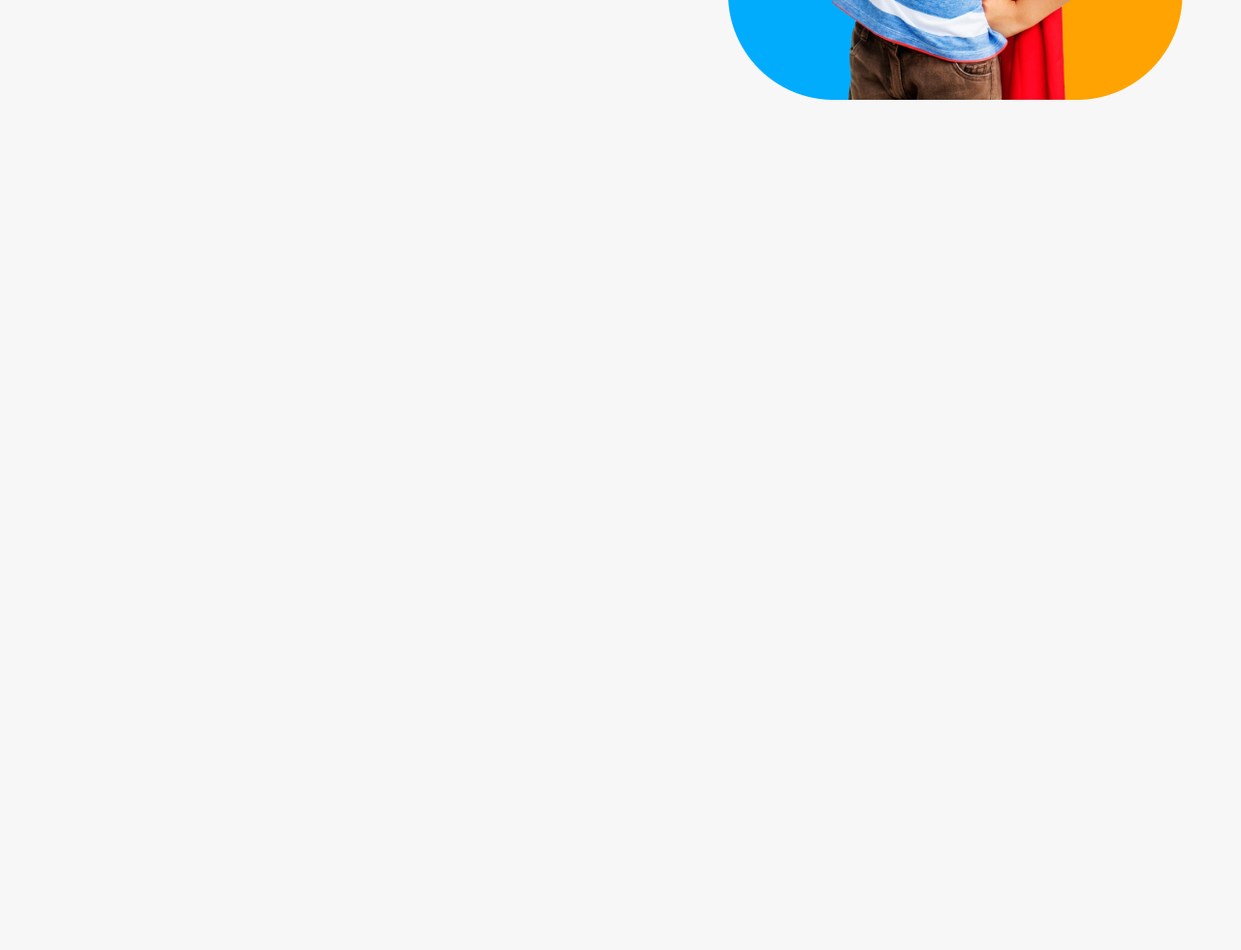
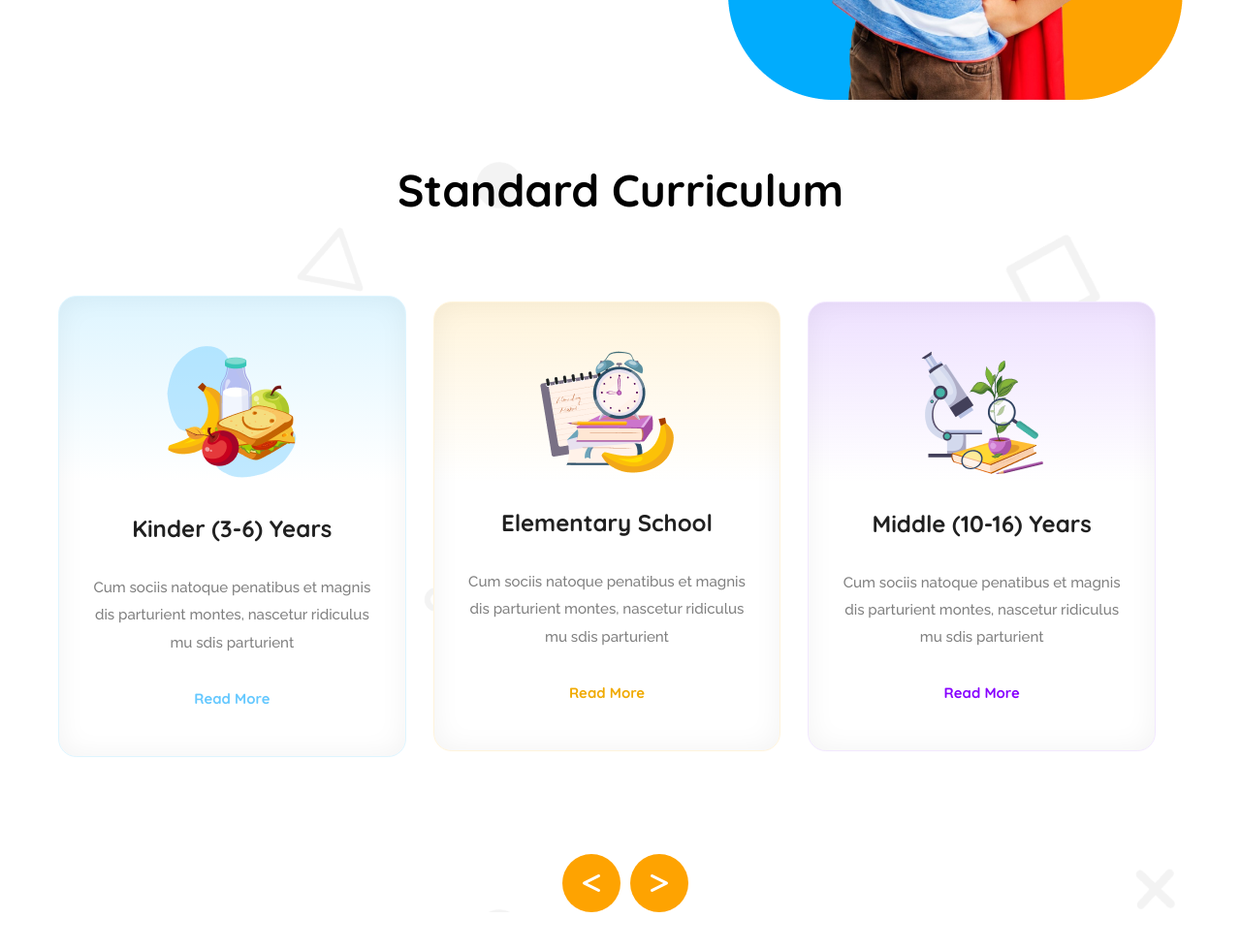
Before and after one commit to Tarek592/A2-Kids-School, a plain HTML site: page index.html in a window 1280 px wide. Shown: the part 574-1554 px from the top of the page at 97% size. Before the commit the page ends 800 px from the top, so only its background shows below. Drawn offline with Linux system fonts and the light colour scheme.

Commit message:
curriculum section complete and responsive

```diff
--- a/index.html
+++ b/index.html
@@ -59,13 +59,51 @@
         </div>
        </section>
        <!--hero-section close  -->
+    </header>
+    <main>
+        <!-- Standard Curriculum section start -->
+         <section class="curriculum">
+            <h1 class="curriculum-title">Standard Curriculum</h1>
+            <div class="curriculum-container">
+                <div class="curriculum-box-1">
+                    <img src="assets/kinder.png" alt="">
+                    <h2 class="curriculum-box-1-title">Kinder (3-6) Years</h2>
+                    <p class="curriculum-box-1-sub-title">Cum sociis natoque penatibus et magnis
+                        dis parturient montes, nascetur ridiculus
+                        mu sdis parturient</p>
+                    <a href="">Read More</a>
+                </div>
+                <div class="curriculum-box-2">
+                    <img src="assets/elementary.png" alt="">
+                    <h2 class="curriculum-box-1-title">Elementary School</h2>
+                    <p class="curriculum-box-1-sub-title">Cum sociis natoque penatibus et magnis
+                        dis parturient montes, nascetur ridiculus
+                        mu sdis parturient</p>
+                    <a href="">Read More</a>
+                </div>
+                <div class="curriculum-box-3">
+                    <img src="assets/middle.png" alt="">
+                    <h2 class="curriculum-box-1-title">Middle (10-16) Years</h2>
+                    <p class="curriculum-box-1-sub-title">Cum sociis natoque penatibus et magnis
+                        dis parturient montes, nascetur ridiculus
+                        mu sdis parturient</p>
+                    <a href="">Read More</a>
+                </div>
 
 
+            </div>
+            <div class="arrow-container">
+                <div class="arrow">
+                    <i id="less-then" class="fa-solid fa-less-than"></i>
+                   </div>
+                   <div class="arrow">
+                    <i id="fa-greater-than" class="fa-solid fa-greater-than"></i>
+                   </div>
+            </div>
 
+         </section>
+        <!-- Standard Curriculum section start -->
 
-
-    </header>
-    <main>
 
     </main>
     <footer>
--- a/style.css
+++ b/style.css
@@ -2,7 +2,7 @@
     margin: 0;
     padding: 0;
     font-family:Quicksand ;
-    background-color: #F7F7F7;
+    /* background-color: #F7F7F7; */
 }
 /* navber section start */
 .nav-container{
@@ -121,15 +121,131 @@
     margin-right: 50px;
 }
 /* hero section close */
+/* curriculum section start */
+.curriculum{
+    max-width: 1920px;
+    max-height: 879px;
+    margin: 0 auto;
+    align-items: center;
+    justify-content: center;
+    text-align: center;
+    background-image: url("assets/bg.png");
+}
+.curriculum-container{
+    display: flex;
+    align-items: center;
+    justify-content: center;
+   padding: 60px 0;
+    max-width: 1160px;
+    max-height: 481px;
+    margin: 0 auto;
+    margin-bottom: 40px;
 
+}
+.curriculum-box-1{
+    max-width: 367.8px;
+    max-height: 409.78px;
+    border: 0.94px solid rgb(222, 245, 255);
+    border-radius: 18.86px;
+    box-shadow: inset 0px 0px 28.3px 0.94px rgba(0, 0, 0, 0.05);
+    text-align: center;
+    background: linear-gradient(180.00deg, rgb(222, 245, 255),rgba(255, 255, 255, 0) 40%),rgb(255, 255, 255);
+    padding:50px  30px;
+    margin-right:28px ;
+}
+.curriculum-title{
+    color: rgb(0, 0, 0);
+    font-size: 2.875rem;
+    font-weight: 700;
+    margin-top: 60px;
+    margin-bottom: 20px;
 
+}
+.curriculum-box-1-title{
+    color: rgb(32, 32, 32);
+    font-size: 1.5rem;
+    font-weight: 700;
+    margin:  32px 0;
 
+}
+.curriculum-box-1-sub-title{
+    color: rgb(128, 128, 128);
+    font-family: Raleway;
+    font-size: 0.9431rem;
+    font-weight: 500;
+    line-height: 28.3px;
+    margin-bottom: 33px;
 
+}
 
+.curriculum-box-1 a{
+    text-decoration: none;
+    color: rgb(100, 200, 255);
+    font-size: 0.93rem;
+    font-weight: 700;
+}
 
+.curriculum-box-2{
+    max-width: 367.8px;
+    max-height: 409.78px;
+    border: 0.94px solid rgb(255, 244, 220);
+    border-radius: 18.86px;
+    box-shadow: inset 0px 0px 28.3px 0.94px rgba(0, 0, 0, 0.05);
+    text-align: center;
+    background:linear-gradient(180.00deg, rgb(255, 244, 220),rgba(255, 255, 255, 0) 40%),rgb(255, 255, 255);
+    padding:50px  30px;
+    margin-right:28px ;
+}
+.curriculum-box-2 a{
+    text-decoration: none;
+    color: rgb(240, 170, 0);
+    font-size: 0.93rem;
+    font-weight: 700;
+}
+.curriculum-box-3{
+    max-width: 367.8px;
+    max-height: 409.78px;
+    border:  0.94px solid rgb(242, 232, 255);
+    border-radius: 18.86px;
+    box-shadow: inset 0px 0px 28.3px 0.94px rgba(0, 0, 0, 0.05);
+    text-align: center;
+    background: linear-gradient(180.00deg, rgb(238, 225, 255),rgba(255, 255, 255, 0) 40%),rgb(255, 255, 255);
+    padding:50px  30px;
+    margin-right:28px ;
+}
+.curriculum-box-3 a{
+    text-decoration: none;
+    color: rgb(135, 0, 255);
+    font-size: 0.93rem;
+    font-weight: 700;
+}
+.arrow{
+    width: 60px;
+    height: 60px;
+    border-radius: 30px;
+    align-items: center;
+    justify-content: center;
+    display: flex;
+    margin-left: 10px;
+    color: white;
+    background:  rgb(254, 163, 1);
+    color: rgb(255, 255, 255);
+    font-size: 1.5rem;
+    font-weight: 900;
 
+}
+.arrow-container{
+    display: flex;
+    justify-content: center;
+    align-items: center;
+    margin-bottom: 50px;
+}
+.arrow:hover{
+ background-color: indigo;
+ transition: all 0.3s ease-in;
+}
 
-
+/* curriculum section close */
 
 
 
@@ -185,4 +301,40 @@
     .hero-container-details{
         margin-right: 0px;
     }
+    .curriculum-container{
+        flex-direction: column;
+        margin-top: 500px;
+        padding: 15px;
+
+
+    }
+    .arrow-container{
+        display: none;
+
+    }
+    .curriculum-box-1{
+        margin-bottom: 12px;
+        margin-right: 0;
+        max-height: 467px;
+        padding: 30px 10px;
+    }
+    .curriculum-box-2{
+        margin-bottom: 12px;
+        margin-right: 0;
+        max-height: 467px;
+        padding: 30px 10px;
+    }
+    .curriculum-box-3{
+
+        margin-right: 0;
+        max-height: 467px;
+        padding: 30px 10px;
+
+    }
+    .curriculum-title{
+        font-size: 1.625rem;
+        margin-top: 40px;
+        margin-bottom: 20px;
+    }
+
 }
```
